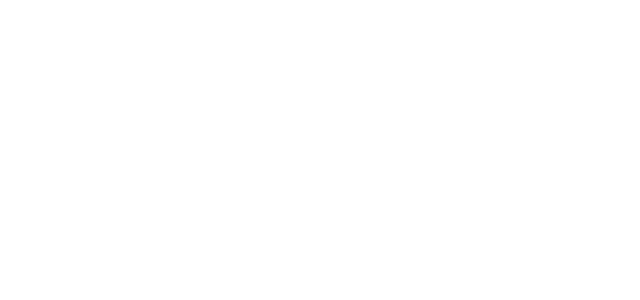
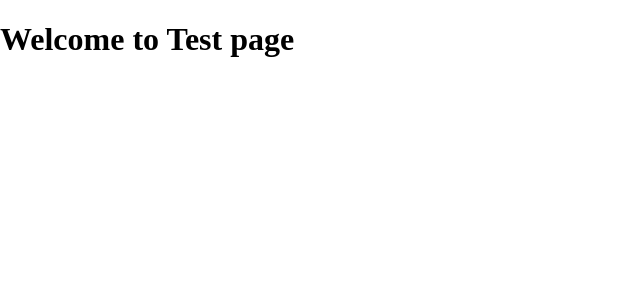
Before and after one commit to wilsonXeem/Pharm-Test-App, a React (Create React App) app: page /test/1 in a window 1280 px wide. Before the commit this address had no page. Shown: the top 300 px of the page, without its empty margins (0-640 px from the left). Built offline with nearby package versions, Linux system fonts and the light colour scheme.

Commit message:
made each course button clickable

```diff
--- a/public/index.html
+++ b/public/index.html
@@ -2,19 +2,19 @@
 <html lang="en">
   <head>
     <meta charset="utf-8" />
-    <link rel="icon" href="%PUBLIC_URL%/favicon.ico" />
+    <!-- <link rel="icon" href="%PUBLIC_URL%/favicon.ico" /> -->
     <meta name="viewport" content="width=device-width, initial-scale=1" />
     <meta name="theme-color" content="#000000" />
     <meta
       name="description"
       content="Web site created using create-react-app"
     />
-    <link rel="apple-touch-icon" href="%PUBLIC_URL%/logo192.png" />
+    <!-- <link rel="apple-touch-icon" href="%PUBLIC_URL%/logo192.png" /> -->
     <!--
       manifest.json provides metadata used when your web app is installed on a
       user's mobile device or desktop. See https://developers.google.com/web/fundamentals/web-app-manifest/
     -->
-    <link rel="manifest" href="%PUBLIC_URL%/manifest.json" />
+    <!-- <link rel="manifest" href="%PUBLIC_URL%/manifest.json" /> -->
     <!--
       Notice the use of %PUBLIC_URL% in the tags above.
       It will be replaced with the URL of the `public` folder during the build.
@@ -24,7 +24,7 @@
       work correctly both with client-side routing and a non-root public URL.
       Learn how to configure a non-root public URL by running `npm run build`.
     -->
-    <title>React App</title>
+    <title>pharm-test-app</title>
   </head>
   <body>
     <noscript>You need to enable JavaScript to run this app.</noscript>
--- a/src/App.css
+++ b/src/App.css
@@ -1,3 +1,11 @@
+#root {
+    position:fixed;
+    top:0px;
+    bottom:0px;
+    left:0px;
+    right:0px;
+}
+
 .homepage {
   background: url("../images/notebook.jpg") center/cover no-repeat;
   height: 100vh;
--- a/src/App.js
+++ b/src/App.js
@@ -13,7 +13,7 @@
         <Routes>
           <Route exact path="/" element={<Homepage />} />
           <Route exact path="/starttest" element={<StartTestpage />} />
-          <Route exact path="/test" element={<Testpage />} />
+          <Route exact path="/test/:course" element={<Testpage />} />
           <Route exact path="/result" element={<Resultpage />} />
         </Routes>
       </Router>
--- /dev/null
+++ b/src/Components/ListofCourses/ListofCourses.js
@@ -0,0 +1,20 @@
+import React from "react";
+
+import { useNavigate } from "react-router-dom";
+
+export default function ListofCourses({ year }) {
+  const navigate = useNavigate();
+  return (
+    <div>
+      {year.map((course, i) => (
+        <button
+          key={i}
+          className="proceedbutton"
+          onClick={() => navigate(`/test/${course}`)}
+        >
+          {course}
+        </button>
+      ))}
+    </div>
+  );
+}
--- a/src/Components/Homepage/SelectLevel.js
+++ b/src/Components/ListofCourses/SelectLevel.js
@@ -1,6 +1,6 @@
 import React, { useState } from "react";
 
-import ListofCourses from "../StartTestpage/ListofCourses";
+import ListofCourses from "./ListofCourses";
 import coursesData from "../../data/CoursesData";
 
 export default function SelectLevel() {
--- a/src/Components/StartTestpage/ListofCourses.js
+++ /dev/null
@@ -1,13 +0,0 @@
-import React from "react";
-
-export default function ListofCourses({ year }) {
-  return (
-    <div>
-      {year.map((course, i) => (
-        <button key={i} className="proceedbutton">
-          {course}
-        </button>
-      ))}
-    </div>
-  );
-}
--- a/src/Pages/StartTestpage.js
+++ b/src/Pages/StartTestpage.js
@@ -1,7 +1,7 @@
 import React from "react";
 
 import Heading from "../Components/Heading";
-import SelectLevel from "../Components/Homepage/SelectLevel";
+import SelectLevel from "../Components/ListofCourses/SelectLevel";
 
 export default function StartTestpage() {
   return (
```
Also changed, not shown: src/Components/ListofCourses/Courses.js (deleted), src/Components/ListofCourses/Level.js (deleted).
